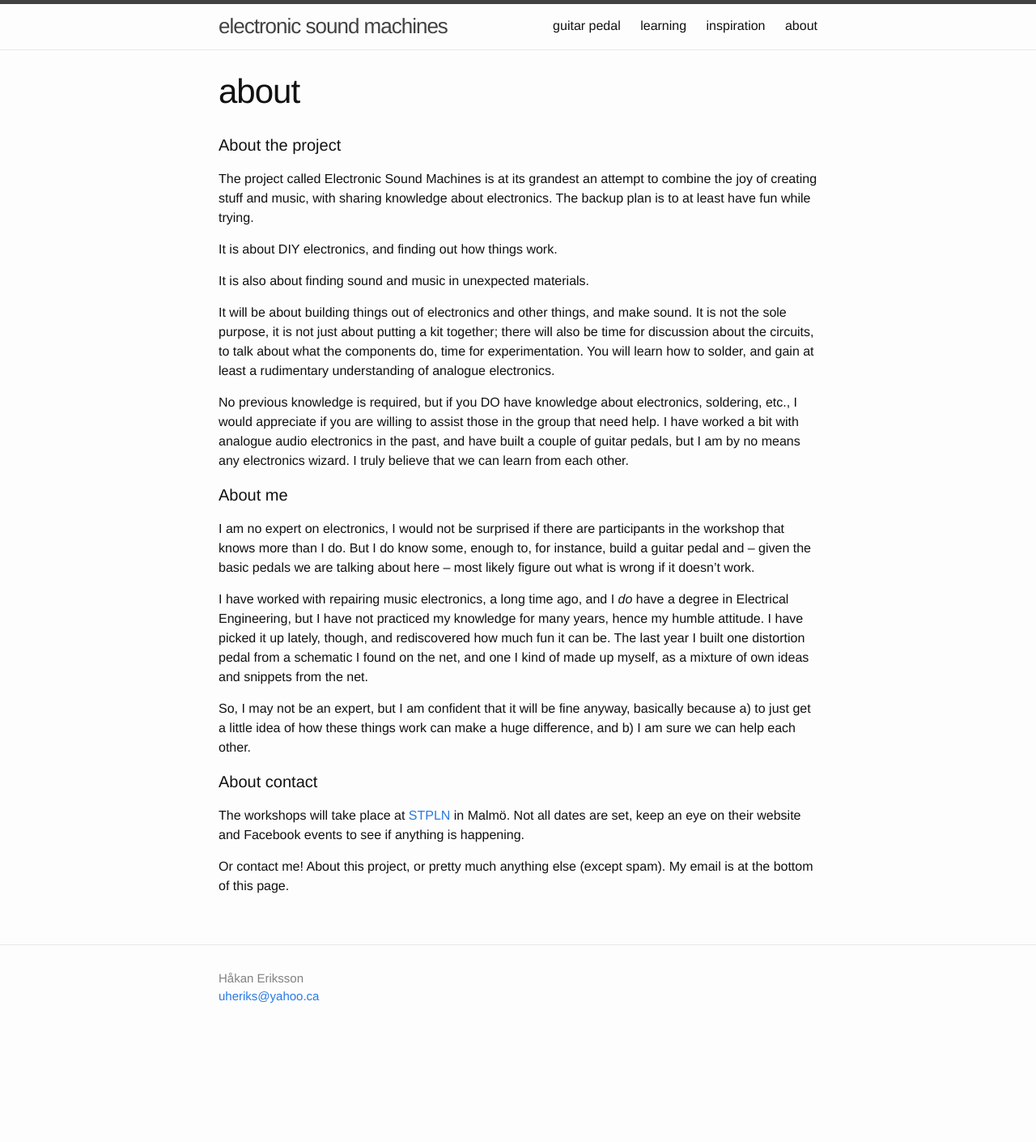
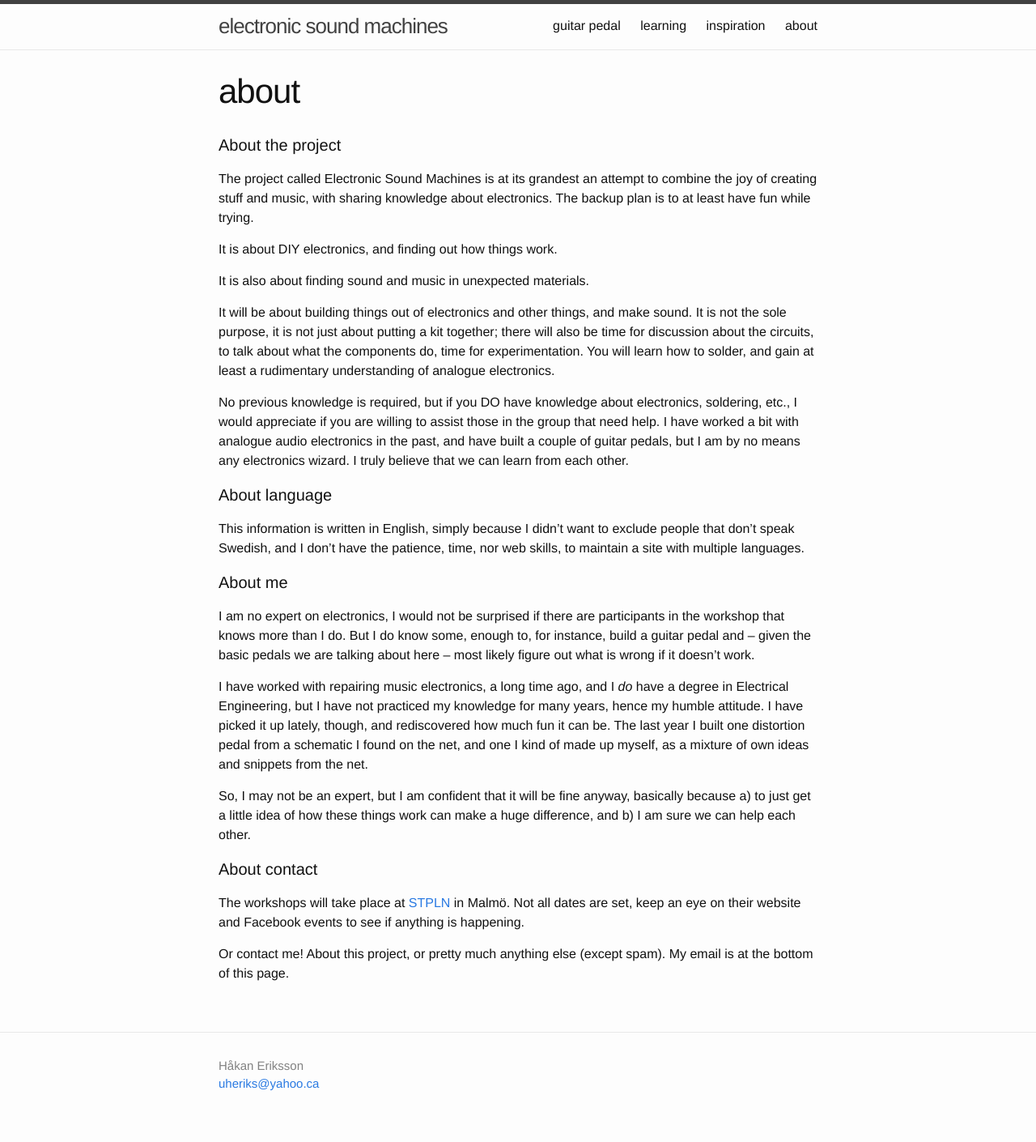
Before and after one commit to bar-and-c/electronicsoundmachines, a Jekyll site: the page built from _pages/99_about.md, in a window 1280 px wide. Shown: the whole page at 81% size. Built offline with Jekyll 4.4.1, drawn with Linux system fonts in a browser that asks for light colours; before the commit the page ends 1302 px from its top, so only the background shows below that.

Commit message:
Update about language

```diff
--- a/_pages/99_about.md
+++ b/_pages/99_about.md
@@ -18,6 +18,11 @@ It will be about building things out of electronics and other things, and make s
 No previous knowledge is required, but if you DO have knowledge about electronics, soldering, etc., I would appreciate if you are willing to assist those in the group that need help. I have worked a bit with analogue audio electronics in the past, and have built a couple of guitar pedals, but I am by no means any electronics wizard. I truly believe that we can learn from each other.
 
 
+#### About language
+
+This information is written in English, simply because I didn't want to exclude people that don't speak Swedish, and I don't have the patience, time, nor web skills, to maintain a site with multiple languages.
+
+
 #### About me
 
 I am no expert on electronics, I would not be surprised if there are participants in the workshop that knows more than I do. But I do know some, enough to, for instance, build a guitar pedal and – given the basic pedals we are talking about here – most likely figure out what is wrong if it doesn't work.
```
